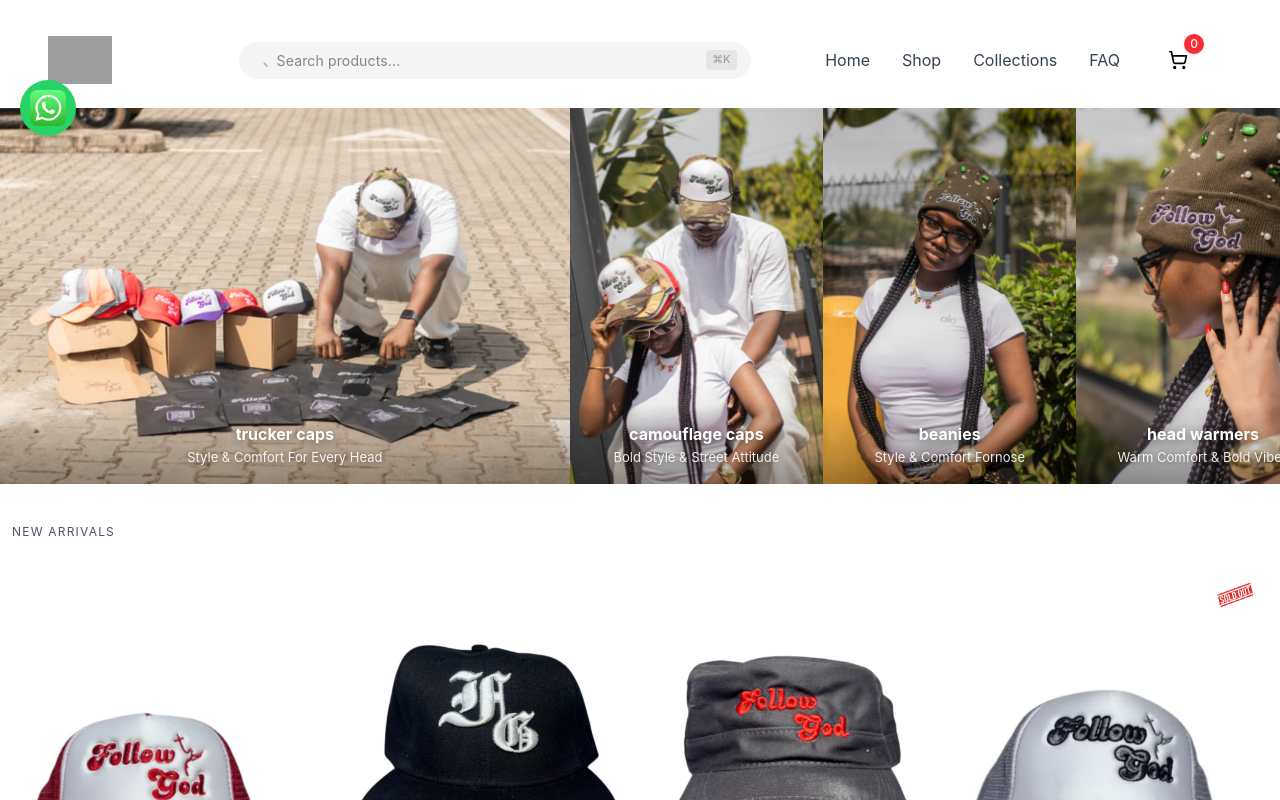
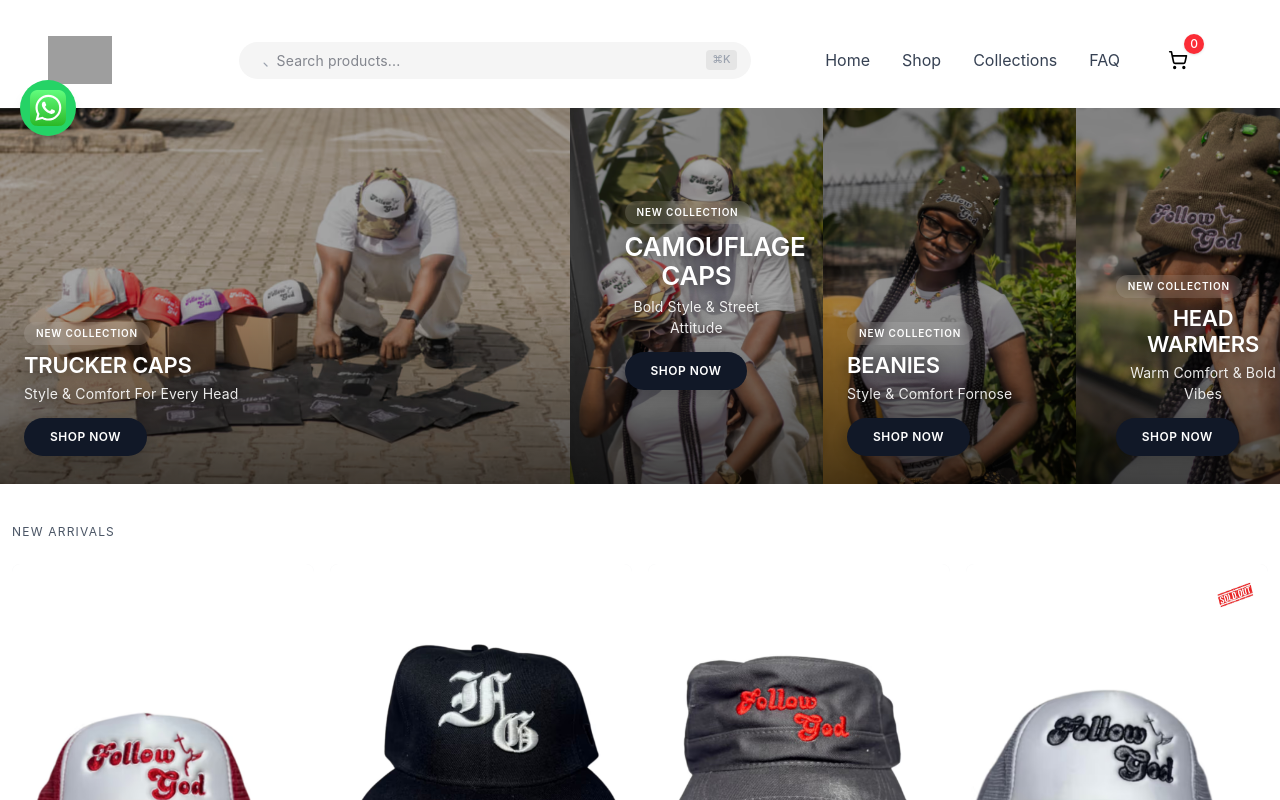
Before and after one commit to enoch-systems/shopfollowgod-ecommerce, a React (Vite) app: page / in a window 1280 px wide. Shown: the top 800 px of the page. Built offline with nearby package versions, Linux system fonts and the light colour scheme; grey boxes are pictures that could not be loaded.

Commit message:
feat: redesign hero carousel overlays, CTAs, and typography

```diff
--- a/src/pages/Home.jsx
+++ b/src/pages/Home.jsx
@@ -38,11 +38,13 @@ const Carousel = () => {
 
   return (
     <>
-      {/* Mobile carousel - all images side by side scrolling right to left slowly */}
+      {/* Mobile carousel */}
       <div className="w-full overflow-hidden relative md:hidden" style={{ marginTop: 12 }}>
         <div className="flex" style={{ animation: 'scrollTicker 30s linear infinite', width: 'max-content' }}>
           {[...slides, ...slides].map((s, i) => {
             const img = i % 5 === 0 ? em1 : i % 5 === 1 ? em2 : i % 5 === 2 ? em4 : i % 5 === 3 ? em5 : em6
+            // Alternate text alignment per slide
+            const isLeft = i % 2 === 0
             return (
               <div key={i} className="flex-shrink-0 relative" style={{ maxHeight: '380px', height: 'auto' }}>
                 <img
@@ -54,10 +56,29 @@ const Carousel = () => {
                   decoding="sync"
                   aria-hidden="true"
                 />
-                <div className="absolute bottom-0 left-0 right-0" style={{ height: 60, background: 'linear-gradient(to top, rgba(0,0,0,0.35), transparent)', pointerEvents: 'none' }} />
-                <div className="absolute bottom-0 left-0 right-0 p-3 text-center" style={{ pointerEvents: 'none' }}>
-                  <h2 className="text-white font-bold" style={{ fontSize: 13, textShadow: '0 2px 6px rgba(0,0,0,0.4)' }}>{s.title}</h2>
-                  <p className="text-white/90" style={{ fontSize: 11, marginTop: 1, textShadow: '0 1px 3px rgba(0,0,0,0.3)' }}>{s.subtitle}</p>
+                {/* Full dim overlay for readability */}
+                <div className="absolute inset-0" style={{ background: 'rgba(0,0,0,0.40)', pointerEvents: 'none' }} />
+                {/* Extra dark gradient at bottom */}
+                <div className="absolute bottom-0 left-0 right-0" style={{ height: '50%', background: 'linear-gradient(to top, rgba(0,0,0,0.60), transparent)', pointerEvents: 'none' }} />
+                {/* Content - alternating positions */}
+                <div style={{ position: 'absolute', inset: 0, display: 'flex', flexDirection: 'column', justifyContent: isLeft ? 'flex-end' : 'center', alignItems: isLeft ? 'flex-start' : 'center', padding: isLeft ? '20px 16px' : '0 16px', pointerEvents: 'none' }}>
+                  <div style={{ maxWidth: '90%' }}>
+                    <span style={{ display: 'inline-block', background: 'rgba(255,255,255,0.15)', backdropFilter: 'blur(4px)', borderRadius: 999, padding: '3px 10px', fontSize: 9, fontWeight: 600, letterSpacing: '0.08em', color: '#ffffff', textTransform: 'uppercase', marginBottom: 6 }}>New Collection</span>
+                    <h3 style={{ color: '#ffffff', fontSize: 17, fontWeight: 600, letterSpacing: '-0.01em', lineHeight: 1.15, textShadow: '0 2px 12px rgba(0,0,0,0.6)', textTransform: 'uppercase' }}>
+                      {s.title.trim()}
+                    </h3>
+                    <p style={{ color: 'rgba(255,255,255,0.9)', fontSize: 12, marginTop: 4, letterSpacing: '0.01em', textShadow: '0 1px 8px rgba(0,0,0,0.5)' }}>
+                      {s.subtitle}
+                    </p>
+                    <button
+                      onClick={() => navigate('/shop')}
+                      style={{ marginTop: 10, padding: '8px 20px', background: '#111827', color: '#ffffff', fontSize: 11, fontWeight: 600, letterSpacing: '0.04em', textTransform: 'uppercase', borderRadius: 999, border: 'none', cursor: 'pointer', pointerEvents: 'auto', boxShadow: '0 4px 14px rgba(0,0,0,0.2)', transition: 'transform 0.15s ease, box-shadow 0.15s ease' }}
+                      onMouseEnter={e => { e.currentTarget.style.transform = 'translateY(-1px) scale(1.03)'; e.currentTarget.style.boxShadow = '0 6px 20px rgba(0,0,0,0.3)' }}
+                      onMouseLeave={e => { e.currentTarget.style.transform = ''; e.currentTarget.style.boxShadow = '0 4px 14px rgba(0,0,0,0.2)' }}
+                    >
+                      Shop Now
+                    </button>
+                  </div>
                 </div>
               </div>
             )
@@ -65,12 +86,14 @@ const Carousel = () => {
         </div>
       </div>
 
-      {/* Desktop/Tablet carousel - all images at original size side by side scrolling right to left slowly */}
+      {/* Desktop/Tablet carousel */}
       <div className="hidden md:block w-full overflow-hidden relative" style={{ margin: '0 auto' }}>
         <div className="flex" style={{ animation: 'scrollTicker 40s linear infinite', width: 'max-content' }}>
-          {/* Duplicate slides twice for seamless loop */}
           {[...slides, ...slides].map((s, i) => {
             const img = i % 5 === 0 ? em1 : i % 5 === 1 ? em2 : i % 5 === 2 ? em4 : i % 5 === 3 ? em5 : em6
+            // Alternate text alignment per slide
+            const isLeft = i % 2 === 0
+            const isCenter = i % 3 === 1
             return (
               <div key={i} className="flex-shrink-0 relative" style={{ maxHeight: '380px', height: 'auto' }}>
                 <img
@@ -83,11 +106,29 @@ const Carousel = () => {
                   decoding="sync"
                   aria-hidden="true"
                 />
-                {/* Gradient overlay at bottom for text readability */}
-                <div className="absolute bottom-0 left-0 right-0" style={{ height: 80, background: 'linear-gradient(to top, rgba(0,0,0,0.35), transparent)', pointerEvents: 'none' }} />
-                <div className="absolute bottom-0 left-0 right-0 p-4 text-center" style={{ pointerEvents: 'none' }}>
-                  <h2 className="text-white font-bold" style={{ fontSize: 16, textShadow: '0 2px 8px rgba(0,0,0,0.4)' }}>{s.title}</h2>
-                  <p className="text-white/90" style={{ fontSize: 13, marginTop: 2, textShadow: '0 1px 4px rgba(0,0,0,0.3)' }}>{s.subtitle}</p>
+                {/* Full dim overlay for readability */}
+                <div className="absolute inset-0" style={{ background: 'rgba(0,0,0,0.35)', pointerEvents: 'none' }} />
+                {/* Extra dark gradient at bottom */}
+                <div className="absolute bottom-0 left-0 right-0" style={{ height: '50%', background: 'linear-gradient(to top, rgba(0,0,0,0.55), transparent)', pointerEvents: 'none' }} />
+                {/* Content - varied positioning */}
+                <div style={{ position: 'absolute', inset: 0, display: 'flex', flexDirection: 'column', justifyContent: isCenter ? 'center' : 'flex-end', alignItems: isLeft ? 'flex-start' : 'center', padding: isLeft ? '28px 24px' : isCenter ? '0 24px' : '28px 24px', pointerEvents: 'none' }}>
+                  <div style={{ maxWidth: isCenter ? '70%' : '85%' }}>
+                    <span style={{ display: 'inline-block', background: 'rgba(255,255,255,0.12)', backdropFilter: 'blur(6px)', borderRadius: 999, padding: '4px 12px', fontSize: 10, fontWeight: 600, letterSpacing: '0.08em', color: '#ffffff', textTransform: 'uppercase', marginBottom: 8 }}>New Collection</span>
+                    <h3 style={{ color: '#ffffff', fontSize: isCenter ? 26 : 22, fontWeight: 600, letterSpacing: '-0.01em', lineHeight: 1.15, textShadow: '0 3px 16px rgba(0,0,0,0.6)', textAlign: isCenter ? 'center' : isLeft ? 'left' : 'center', textTransform: 'uppercase' }}>
+                      {s.title.trim()}
+                    </h3>
+                    <p style={{ color: 'rgba(255,255,255,0.9)', fontSize: 14, marginTop: 5, letterSpacing: '0.01em', textShadow: '0 1px 10px rgba(0,0,0,0.5)', textAlign: isCenter ? 'center' : isLeft ? 'left' : 'center' }}>
+                      {s.subtitle}
+                    </p>
+                    <button
+                      onClick={() => navigate('/shop')}
+                      style={{ marginTop: 14, padding: '10px 26px', background: '#111827', color: '#ffffff', fontSize: 12, fontWeight: 600, letterSpacing: '0.04em', textTransform: 'uppercase', borderRadius: 999, border: 'none', cursor: 'pointer', pointerEvents: 'auto', boxShadow: '0 4px 16px rgba(0,0,0,0.2)', transition: 'transform 0.15s ease, box-shadow 0.15s ease' }}
+                      onMouseEnter={e => { e.currentTarget.style.transform = 'translateY(-2px) scale(1.04)'; e.currentTarget.style.boxShadow = '0 8px 24px rgba(0,0,0,0.3)' }}
+                      onMouseLeave={e => { e.currentTarget.style.transform = ''; e.currentTarget.style.boxShadow = '0 4px 16px rgba(0,0,0,0.2)' }}
+                    >
+                      Shop Now
+                    </button>
+                  </div>
                 </div>
               </div>
             )
```
